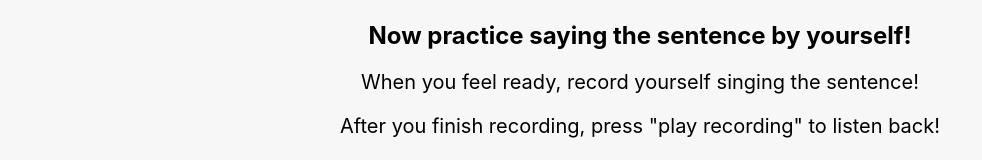
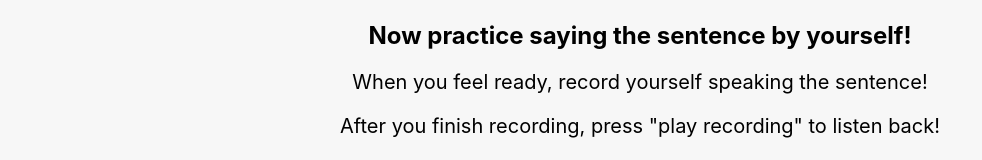
Before and after one commit to clairedraeger/mitproject, a React (Create React App) app in the folder my-app/: page /good-morning-7 in a window 1280 px wide. Shown: the part 162-322 px from the top of the page, without its empty margins (0-982 px from the left). Built offline with nearby package versions, Linux system fonts and the light colour scheme.

Commit message:
fixing another typo

```diff
--- a/my-app/src/components/good_morning/GoodMorning7.jsx
+++ b/my-app/src/components/good_morning/GoodMorning7.jsx
@@ -160,7 +160,7 @@ const handleSeeResults = async () => {
         <button className="backButton" onClick={handleBack} title="Go back!"><FaArrowAltCircleLeft style={{ color: 'black' }}/></button>
         <h2>Great Job!</h2>
         <h2>Now practice saying the sentence by yourself!</h2>
-        <p>When you feel ready, record yourself singing the sentence!</p>
+        <p>When you feel ready, record yourself speaking the sentence!</p>
         <p>After you finish recording, press "play recording" to listen back!</p>
         {isRecording ?
         (
```
